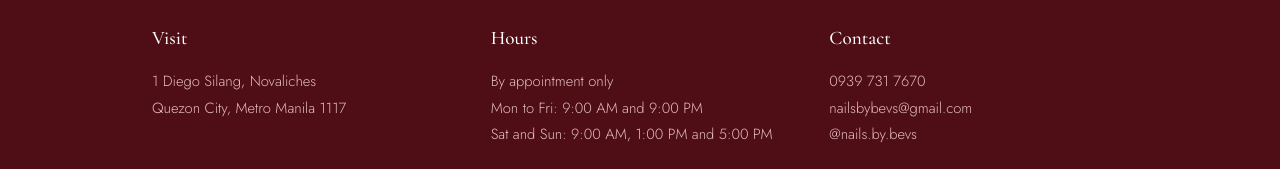
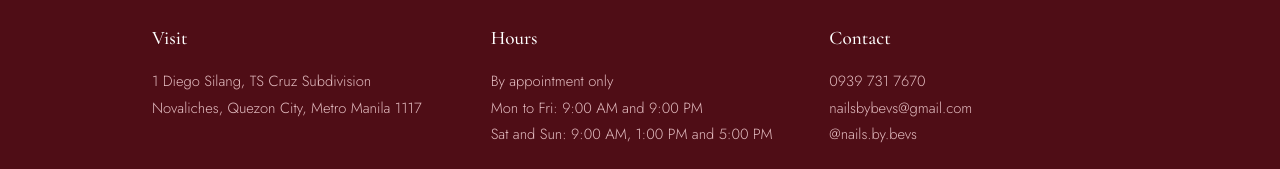
Before and after one commit to zklmorales-bot/NailsByBevs, a website: page Nails-by-Bevs.html in a window 1280 px wide. Shown: the part 4821-4990 px from the top of the page. Drawn offline with nearby package versions, Linux system fonts and the light colour scheme; no server answers.

Commit message:
Edit address

```diff
--- a/Nails-by-Bevs.html
+++ b/Nails-by-Bevs.html
@@ -685,7 +685,7 @@
     <div class="contact-grid">
       <div>
         <h3>Visit</h3>
-        <p><a href="https://www.google.com/maps/search/?api=1&query=14.7252981,121.0328509" target="_blank" rel="noopener">1 Diego Silang, Novaliches<br>Quezon City, Metro Manila 1117</a></p>
+        <p><a href="https://www.google.com/maps/search/?api=1&query=14.7252981,121.0328509" target="_blank" rel="noopener">1 Diego Silang, TS Cruz Subdivision<br>Novaliches, Quezon City, Metro Manila 1117</a></p>
       </div>
       <div>
         <h3>Hours</h3>
```
